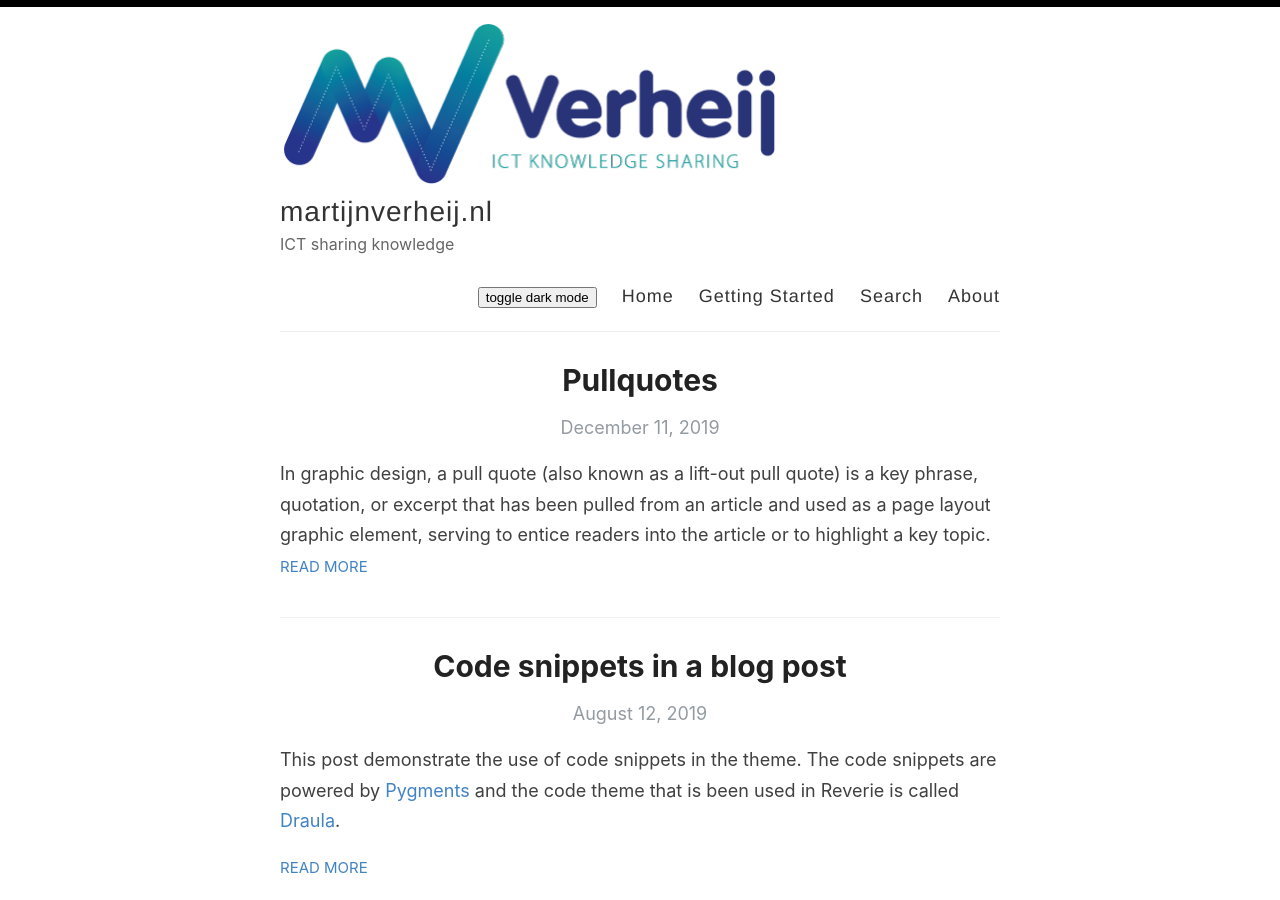
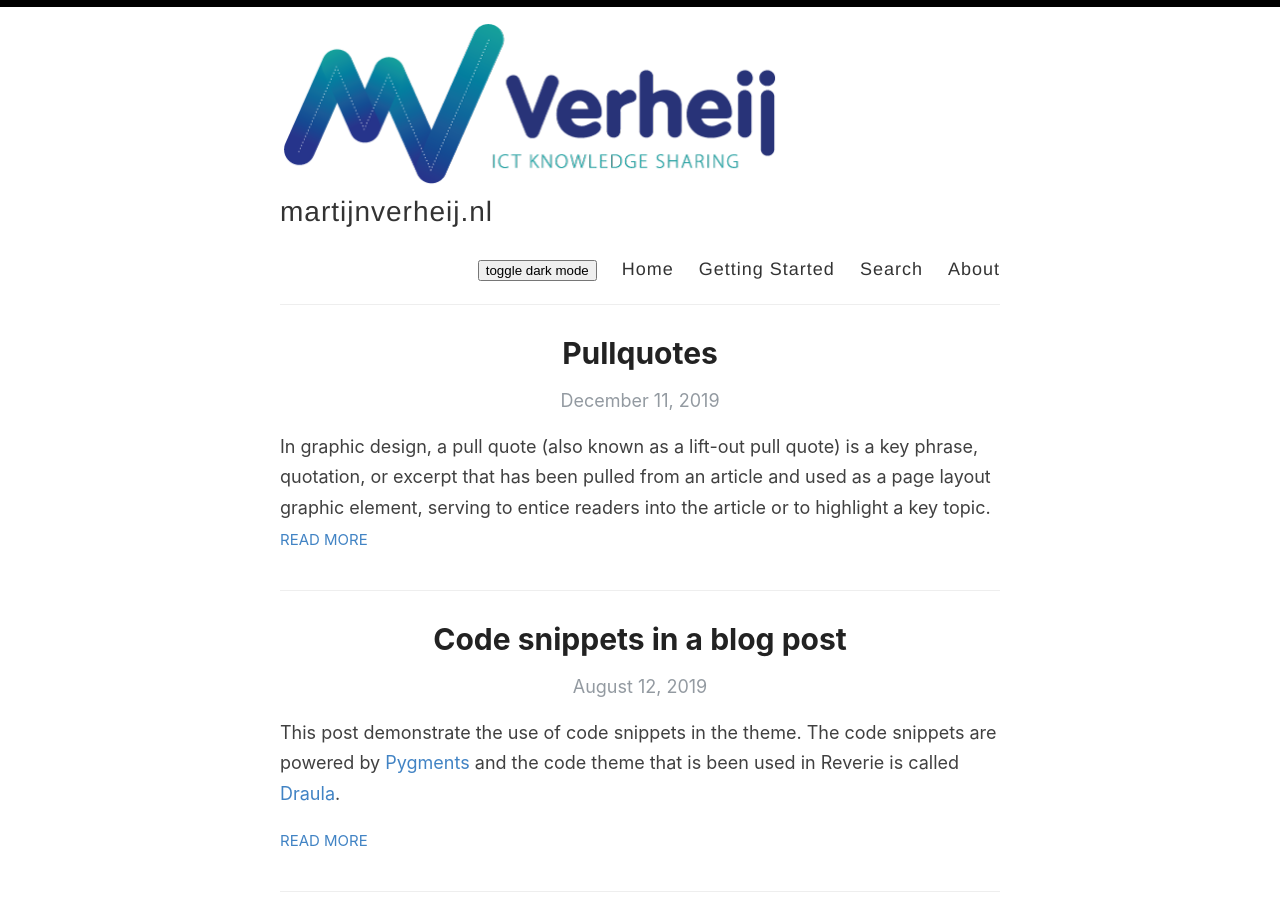
Before and after one commit to martijnverheij/martijnverheij.github.io, a Jekyll site: the page built from index.html, in a window 1280 px wide and 900 px high. Built offline with Jekyll 4.4.1, drawn with Linux system fonts in a browser that asks for light colours; the list of posts is cut into pages by our own code; some of the changed lines change nothing that is shown.

Commit message:
commit on master

```diff
--- a/_config.yml
+++ b/_config.yml
@@ -9,7 +9,7 @@ name: martijnverheij.nl
 author: Martijn Verheij
 
 # Short bio or description (displayed in the header)
-description: ICT sharing knowledge
+# description: ICT sharing knowledge
 
 # URL of your avatar or profile pic (you could use your GitHub profile pic)
 avatar: /images/Martijn_Verheij_logo_500x168px.png
```
